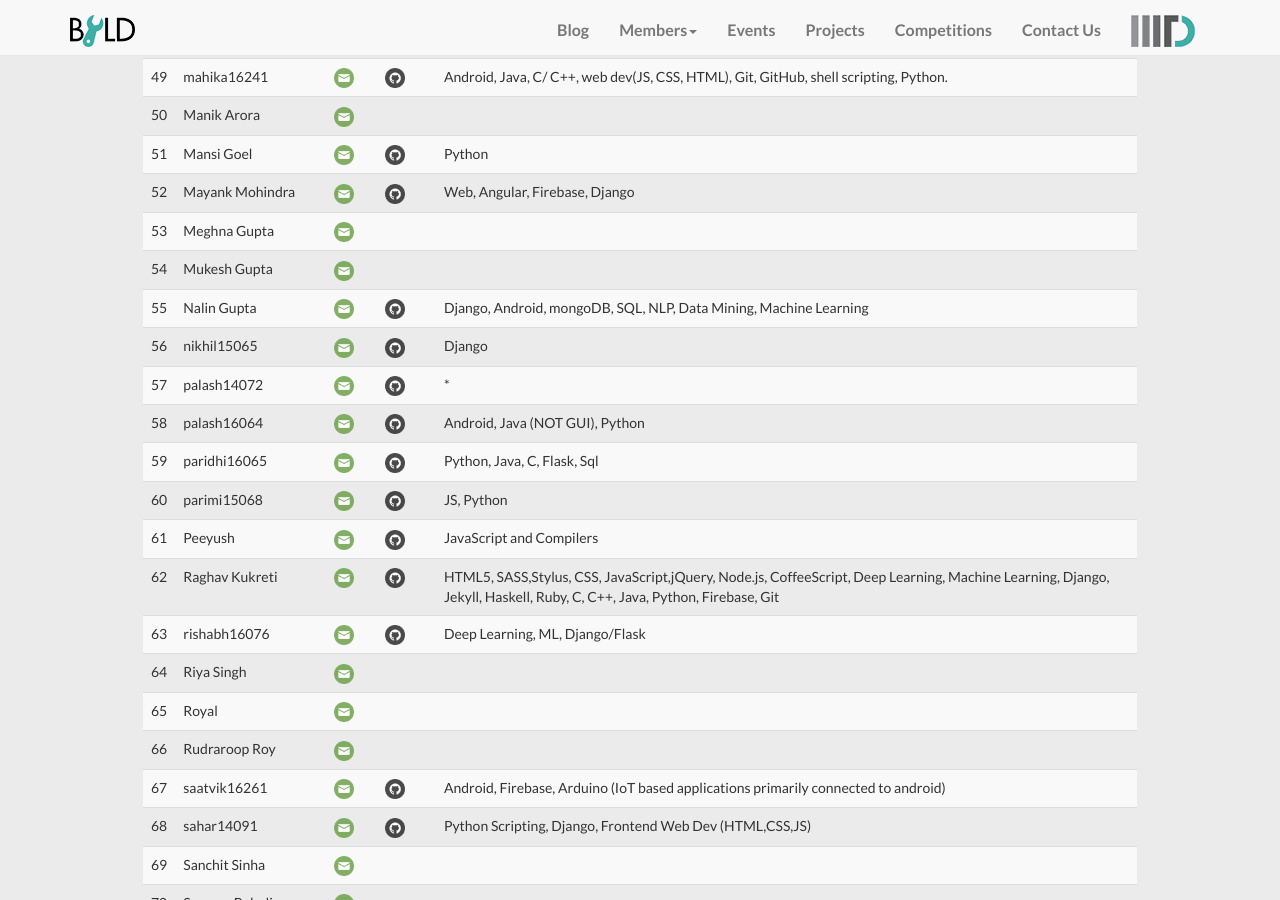
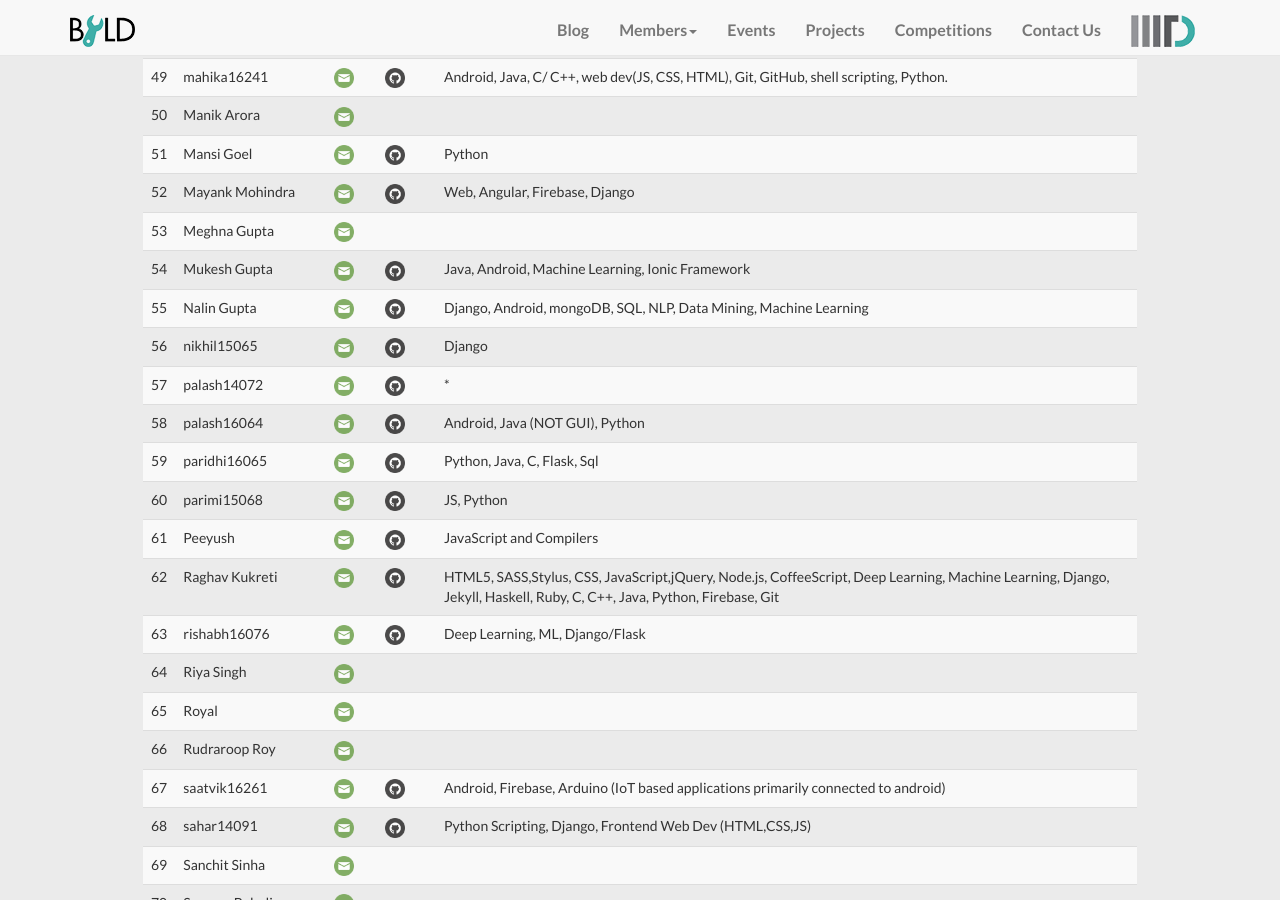
Before and after one commit to IIIT-Delhi/byld-website, a Jekyll site: the page built from site/members.md, in a window 1280 px wide and 900 px high, scrolled down 2428 px. Built offline with Jekyll 4.4.1, drawn with Linux system fonts in a browser that asks for light colours; nearby versions of some CDN libraries.

Commit message:
members.md: Update data for mukesh

```diff
--- a/site/members.md
+++ b/site/members.md
@@ -312,6 +312,8 @@ members:
 
 - email: mukesh14149
   name: Mukesh Gupta
+  github: mukesh14149
+  skills: Java, Android, Machine Learning, Ionic Framework
 
 - email: nalin14065
   name: Nalin Gupta
```
